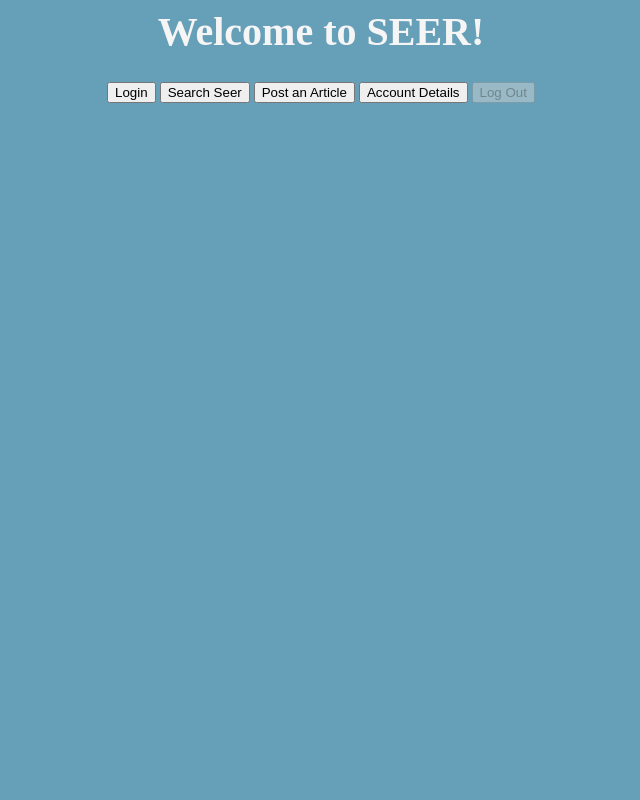
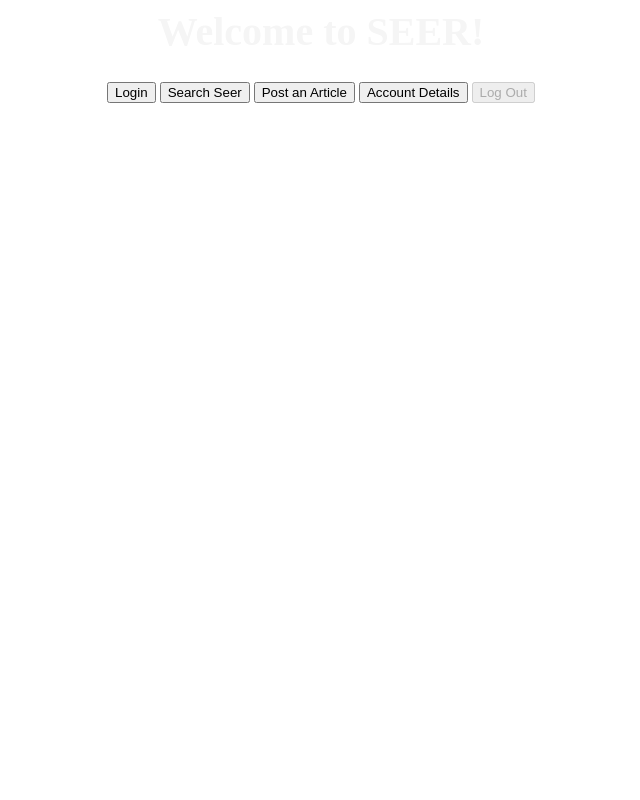
Before and after one commit to RobertDumagan/ENSE701-Assignment2, a PHP site: page /index.html in a window 1280 px wide. Shown: the whole page, without its empty margins (319-959 px from the left). Run offline with PHP 8.4, Linux system fonts and the light colour scheme.

Commit message:
Update style.css

```diff
--- a/style.css
+++ b/style.css
@@ -1,5 +1,5 @@
 body {
-  background-color: #669fb8;
+  background-color: light blue;
   text-align: center;
 }
 
```
